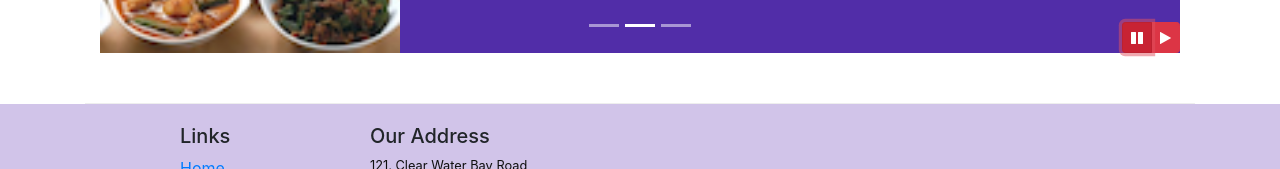
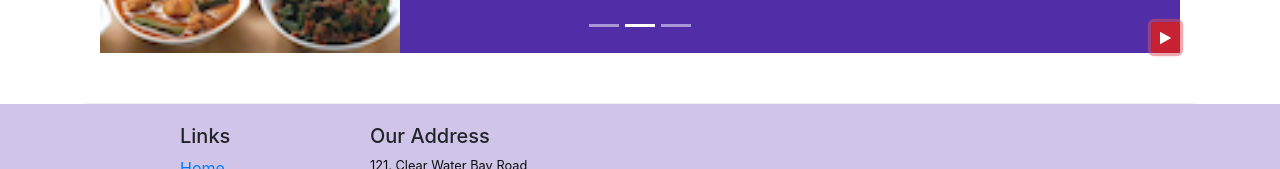
Before and after one commit to raj-orton/confusion-html, a website: page index.html in a window 1280 px wide. Both pictures are taken after a click on the button 1137 px from the left and 668 px from the top of the page. Shown: the part 631-800 px from the top of the page. Drawn offline with nearby package versions, Linux system fonts and the light colour scheme.

Commit message:
more bootstrap and jQuery

```diff
--- a/index.html
+++ b/index.html
@@ -225,14 +225,9 @@
                     <a class="carousel-control-next" href="#Carousel" role="button" data-slide="next">
                         <span class="carousel-control-next-icon"></span>
                     </a>
-                    <div class="btn-group" id="carouselButton">
-                        <button class="btn btn-danger btn-sm" id="carousel-pause">
-                            <span class="fa fa-pause"></span>
-                        </button>
-                        <button class="btn btn-danger btn-sm" id="carousel-play">
-                            <span class="fa fa-play"></span>
-                        </button>
-                    </div>
+                    <button class="btn btn-danger btn-sm" id="carouselButton">
+                        <span class="fa fa-pause"></span>
+                    </button>
                 </div>
             </div>
         </div>
@@ -286,13 +281,18 @@
     <script>
         $(document).ready(function() {
             $('#Carousel').carousel({
-                interval: 2000
+                interval: 1000
             });
-            $('#carousel-pause').click(function() {
-                $('#Carousel').carousel('pause');
-            });
-            $('#carousel-play').click(function() {
-                $('#Carousel').carousel('cycle');
+            $('#carouselButton').click(function() {
+                if($('#carouselButton').children('span').hasClass('fa-pause')) {
+                    $('#Carousel').carousel('pause');
+                    $('#carouselButton').children('span').removeClass('fa-pause');
+                    $('#carouselButton').children('span').addClass('fa-play');
+                } else {
+                    $('#Carousel').carousel('cycle');
+                    $('#carouselButton').children('span').removeClass('fa-play');
+                    $('#carouselButton').children('span').addClass('fa-pause');
+                }
             });
         });
     </script>
```
